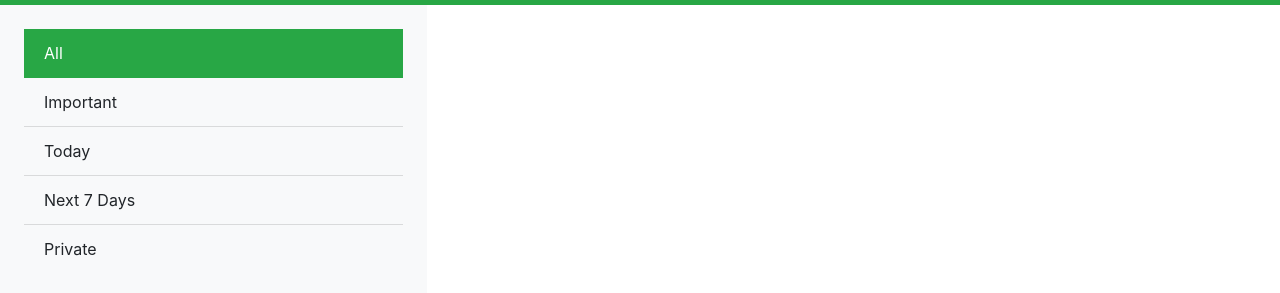
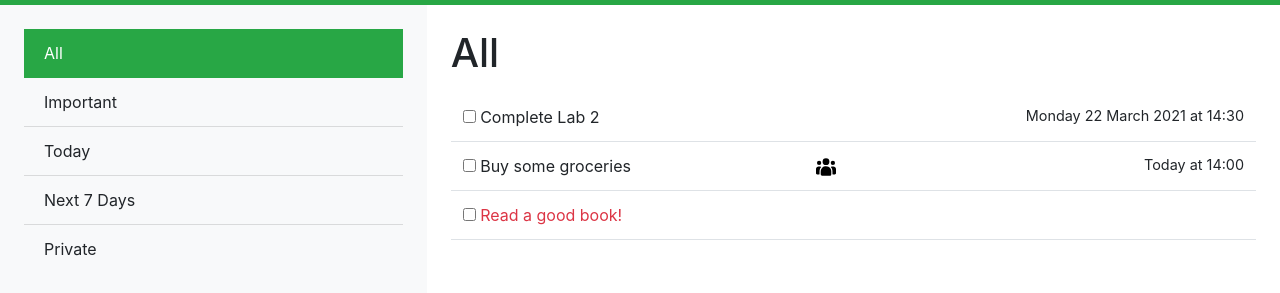
Before and after one commit to se98100/polito-WA1-labs, a plain HTML site: page lab2/index.html in a window 1280 px wide. Shown: the part 53-346 px from the top of the page. Drawn offline with nearby package versions, Linux system fonts and the light colour scheme.

Commit message:
tasks list

```diff
--- a/lab2/index.html
+++ b/lab2/index.html
@@ -31,8 +31,8 @@
             </nav>
         </header>
 
-        <main class="d-flex flex-column flex-grow-1">
-            <div class="col-4 flex-grow-1 bg-light" id="filter">
+        <main class="d-flex flex-grow-1">
+            <div class="col-4 bg-light" id="filter">
                 <ul class="list-group p-4 list-group-flush">
                     <li class="list-group-item active">All</li>
                     <li class="list-group-item">Important</li>
@@ -40,6 +40,38 @@
                     <li class="list-group-item">Next 7 Days</li>
                     <li class="list-group-item">Private</li>
                 </ul>
+            </div>
+
+            <div class="col-8 p-4">
+                <h1>All</h1>
+                <table class="table mt-3">
+                    <tr>
+                        <td>
+                            <input type="checkbox">
+                            Complete Lab 2
+                        </td>
+                        <td class="text-right"></td>
+                        <td class="deadline">Monday 22 March 2021 at 14:30</td>
+                      </tr>
+                      <tr>
+                        <td>
+                            <input type="checkbox">
+                            Buy some groceries
+                        </td>
+                        <td class="text-right">
+                            <img src="public.svg" height="20px">
+                        </td>
+                        <td class="deadline">Today at 14:00</td>
+                      </tr>
+                      <tr>
+                        <td class="text-danger">
+                            <input type="checkbox">
+                            Read a good book!
+                        </td>
+                        <td class="text-right"></td>
+                        <td class="deadline"></td>
+                      </tr>
+                </table>
             </div>
         </main>
 
--- a/lab2/style.css
+++ b/lab2/style.css
@@ -26,3 +26,13 @@ body {
 #filter {
     padding: 0;
 }
+
+.table td{
+    border-bottom: 1px solid #dee2e6;
+    border-top: 0;
+}
+
+.deadline {
+    text-align: right;
+    font-size: 0.9rem;
+}
```
Also changed, not shown: lab2/public.svg (added).
